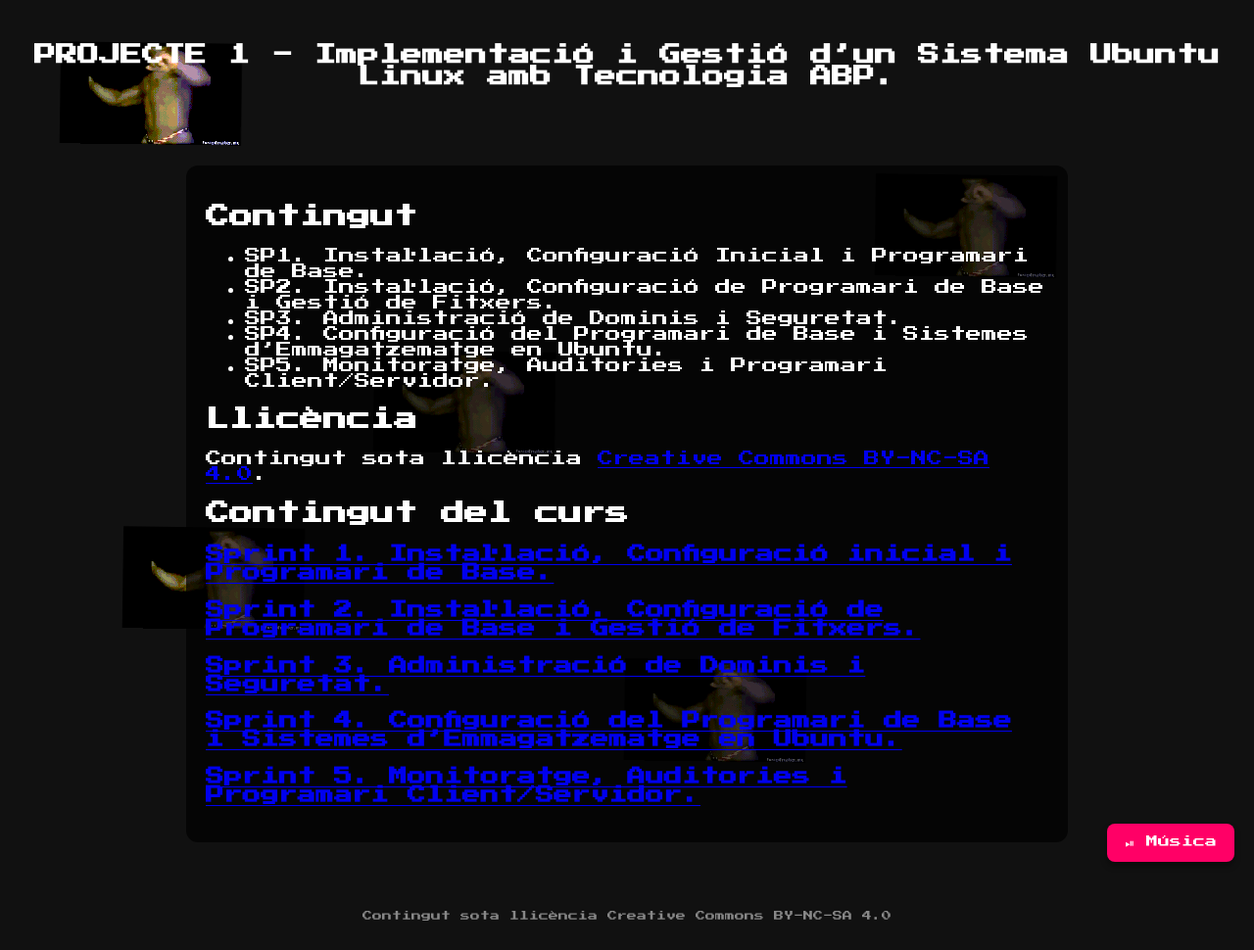
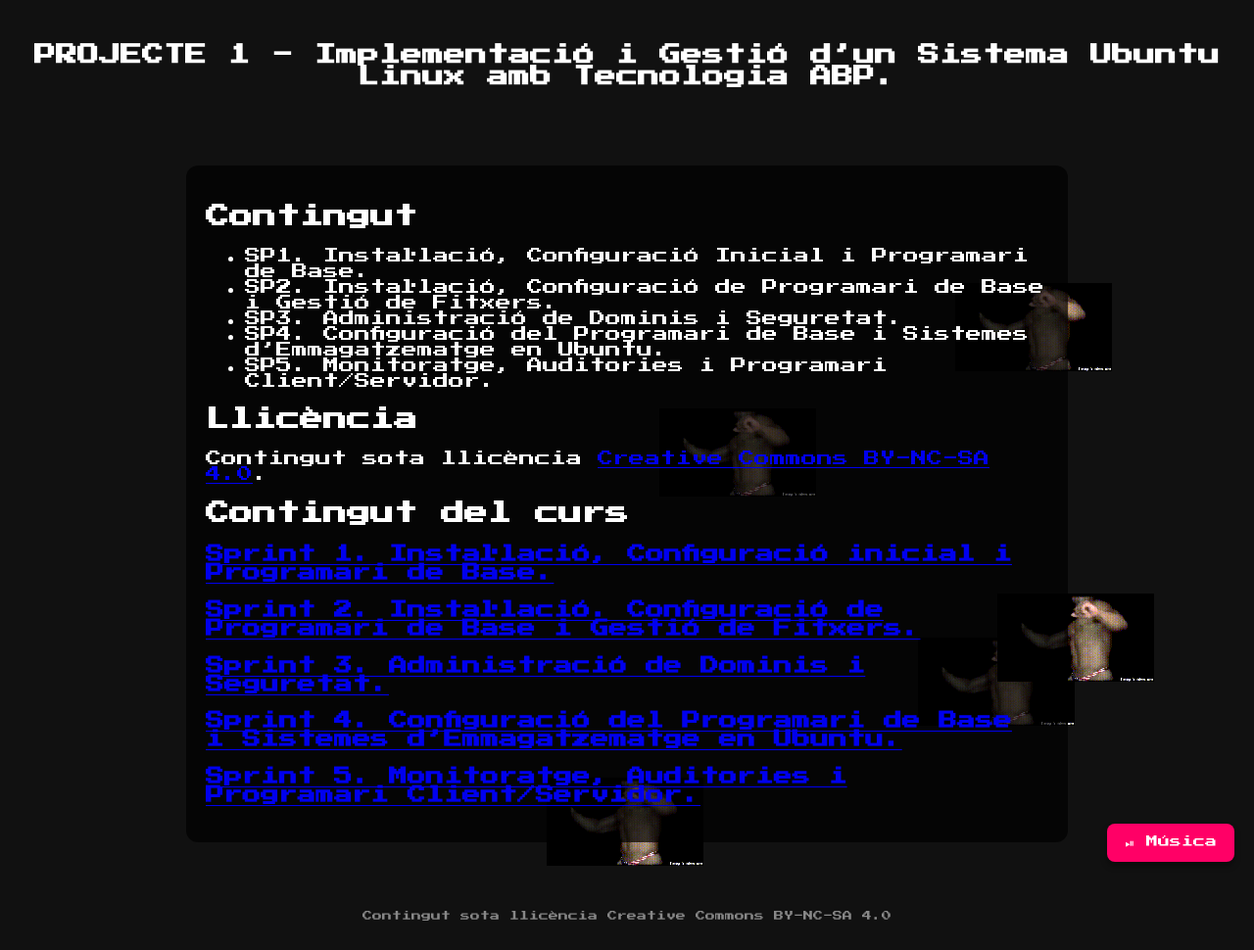
Before and after one commit to razvan-ng/ISOPJ1, a Jekyll site: the page built from index.md, in a window 1280 px wide. Shown: the whole page at 98% size. Built offline with Jekyll 4.4.1, drawn with Linux system fonts in a browser that asks for light colours.

Commit message:
Update default.html

```diff
--- a/_layouts/default.html
+++ b/_layouts/default.html
@@ -70,73 +70,14 @@
       background: #ff3385;
     }
 
-    /* Estil comú pels Ricardos */
+    /* Ricardos */
     .dancer {
       position: absolute;
-      width: 180px;
+      width: 160px;
       height: auto;
       image-rendering: pixelated;
       z-index: 1;
-      animation: dance 0.6s infinite alternate;
-    }
-
-    /* Animacions independents */
-    .d1 {
-      top: 5%;
-      left: 5%;
-      animation: move1 18s linear infinite alternate,
-                 dance 0.6s infinite alternate;
-    }
-    .d2 {
-      top: 60%;
-      left: 10%;
-      animation: move2 22s linear infinite alternate,
-                 dance 0.6s infinite alternate;
-    }
-    .d3 {
-      top: 20%;
-      left: 70%;
-      animation: move3 20s linear infinite alternate,
-                 dance 0.6s infinite alternate;
-    }
-    .d4 {
-      top: 75%;
-      left: 50%;
-      animation: move4 25s linear infinite alternate,
-                 dance 0.6s infinite alternate;
-    }
-    .d5 {
-      top: 40%;
-      left: 30%;
-      animation: move5 30s linear infinite alternate,
-                 dance 0.6s infinite alternate;
-    }
-
-    /* Keyframes amb recorreguts variats */
-    @keyframes move1 {
-      from { transform: translate(0, 0) rotate(-5deg) scale(1); }
-      to   { transform: translate(400px, 300px) rotate(5deg) scale(1.05); }
-    }
-    @keyframes move2 {
-      from { transform: translate(0, 0) rotate(5deg) scale(1); }
-      to   { transform: translate(500px, -200px) rotate(-5deg) scale(1.05); }
-    }
-    @keyframes move3 {
-      from { transform: translate(0, 0) rotate(-5deg) scale(1); }
-      to   { transform: translate(-450px, 250px) rotate(5deg) scale(1.05); }
-    }
-    @keyframes move4 {
-      from { transform: translate(0, 0) rotate(5deg) scale(1); }
-      to   { transform: translate(300px, -300px) rotate(-5deg) scale(1.05); }
-    }
-    @keyframes move5 {
-      from { transform: translate(0, 0) rotate(-5deg) scale(1); }
-      to   { transform: translate(-350px, -250px) rotate(5deg) scale(1.05); }
-    }
-
-    @keyframes dance {
-      from { transform: scale(1) rotate(-5deg); }
-      to   { transform: scale(1.05) rotate(5deg); }
+      pointer-events: none;
     }
 
     nav ul {
@@ -186,11 +127,11 @@
   </header>
 
   <!-- 5 Ricardos escampats -->
-  <img src="{{ '/assetscss/ricardo.gif' | relative_url }}" alt="Ricardo 1" class="dancer d1">
-  <img src="{{ '/assetscss/ricardo.gif' | relative_url }}" alt="Ricardo 2" class="dancer d2">
-  <img src="{{ '/assetscss/ricardo.gif' | relative_url }}" alt="Ricardo 3" class="dancer d3">
-  <img src="{{ '/assetscss/ricardo.gif' | relative_url }}" alt="Ricardo 4" class="dancer d4">
-  <img src="{{ '/assetscss/ricardo.gif' | relative_url }}" alt="Ricardo 5" class="dancer d5">
+  <img src="{{ '/assetscss/ricardo.gif' | relative_url }}" alt="Ricardo 1" class="dancer" id="ric1">
+  <img src="{{ '/assetscss/ricardo.gif' | relative_url }}" alt="Ricardo 2" class="dancer" id="ric2">
+  <img src="{{ '/assetscss/ricardo.gif' | relative_url }}" alt="Ricardo 3" class="dancer" id="ric3">
+  <img src="{{ '/assetscss/ricardo.gif' | relative_url }}" alt="Ricardo 4" class="dancer" id="ric4">
+  <img src="{{ '/assetscss/ricardo.gif' | relative_url }}" alt="Ricardo 5" class="dancer" id="ric5">
 
   <!-- Música de fons -->
   <audio id="bg-music" autoplay loop>
```
Also changed, not shown: other parts of _layouts/default.html (+58 -1 lines).
